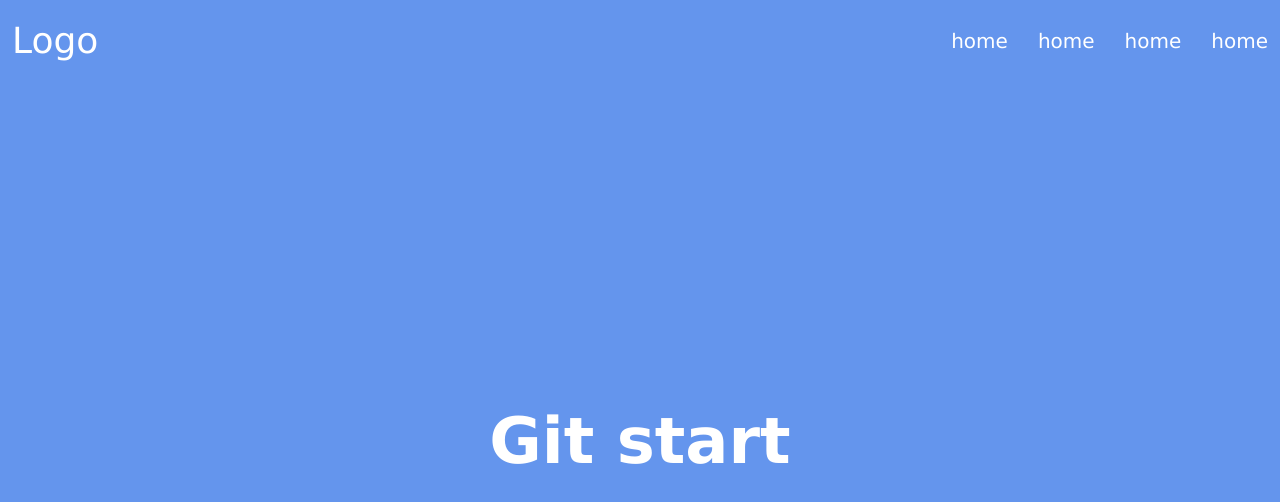
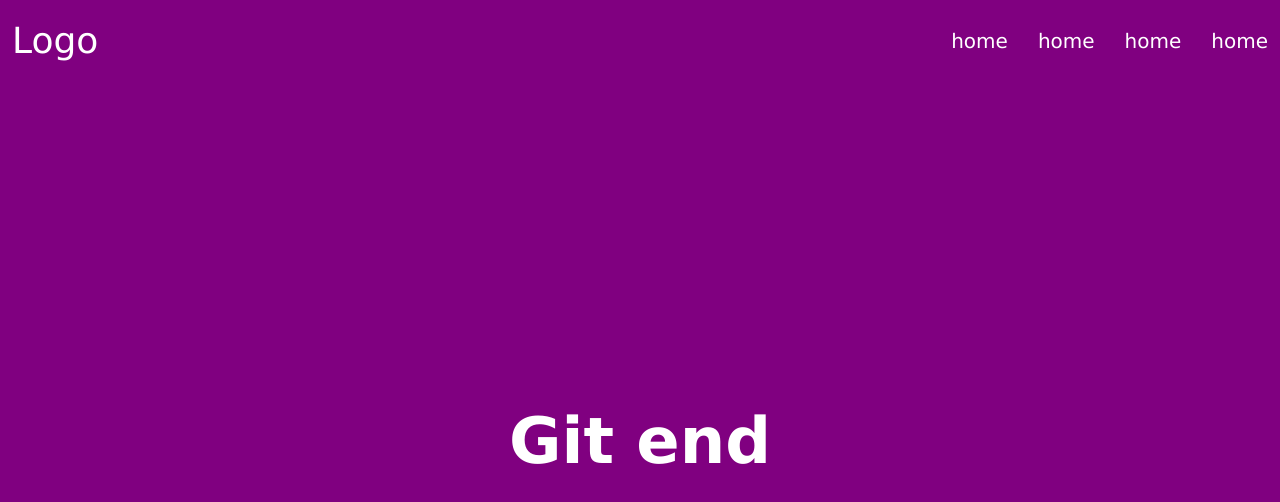
Before and after one commit to shuhrat87/git, a plain HTML site: page index.html in a window 1280 px wide. Drawn offline with Linux system fonts and the light colour scheme.

Commit message:
change bg and title

```diff
--- a/CSS/main.css
+++ b/CSS/main.css
@@ -24,7 +24,7 @@ body{
     height: 100dvh;
     display: flex;
     flex-direction: column;
-    background: cornflowerblue;
+    background: purple;
 }
 
 
--- a/index.html
+++ b/index.html
@@ -27,7 +27,7 @@
                 </ul>
             </div>
         </nav>
-        <h1 class="header__title">Git start</h1>
+        <h1 class="header__title">Git end</h1>
     </header>
 </body>
 </html>
```
